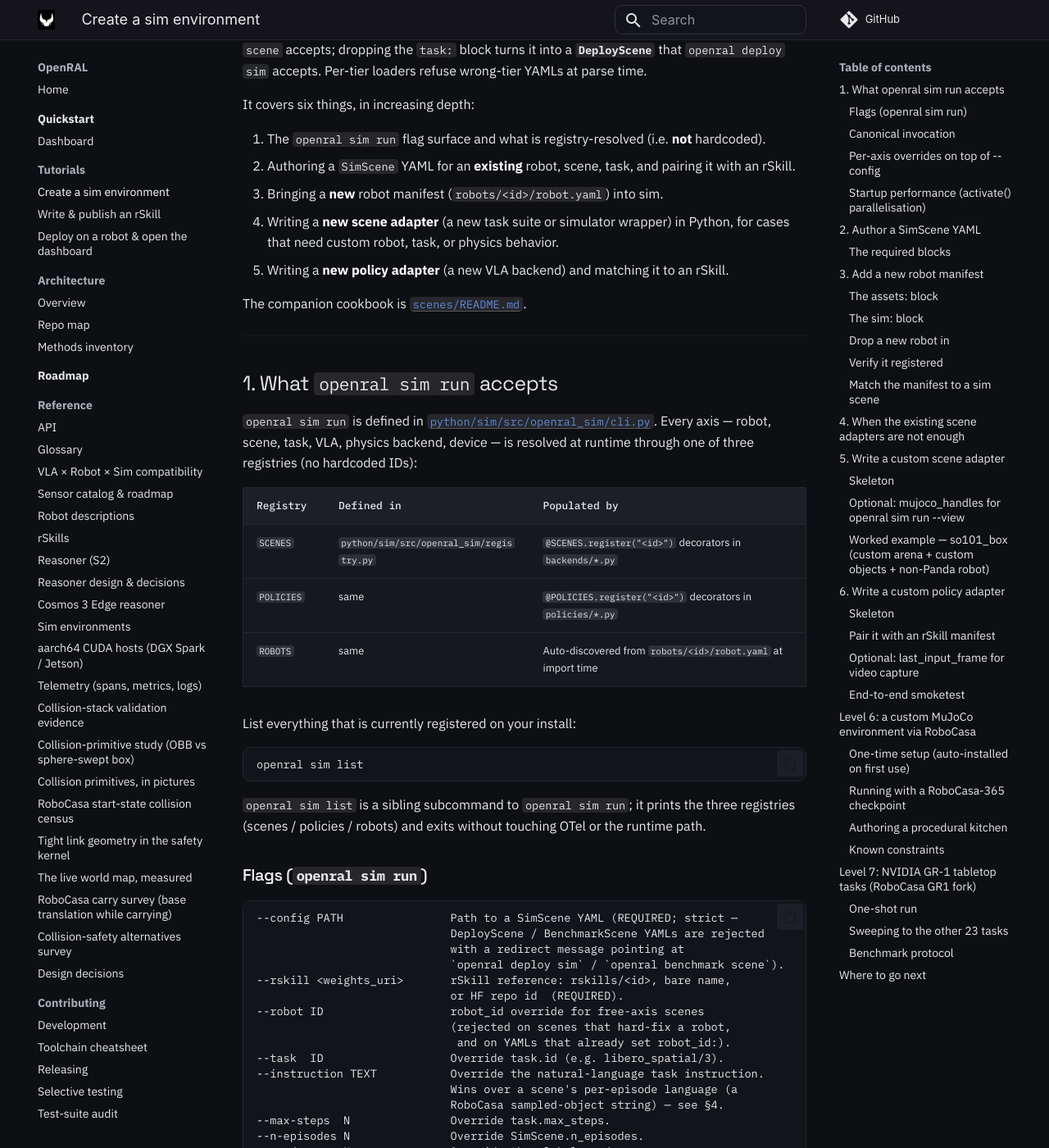
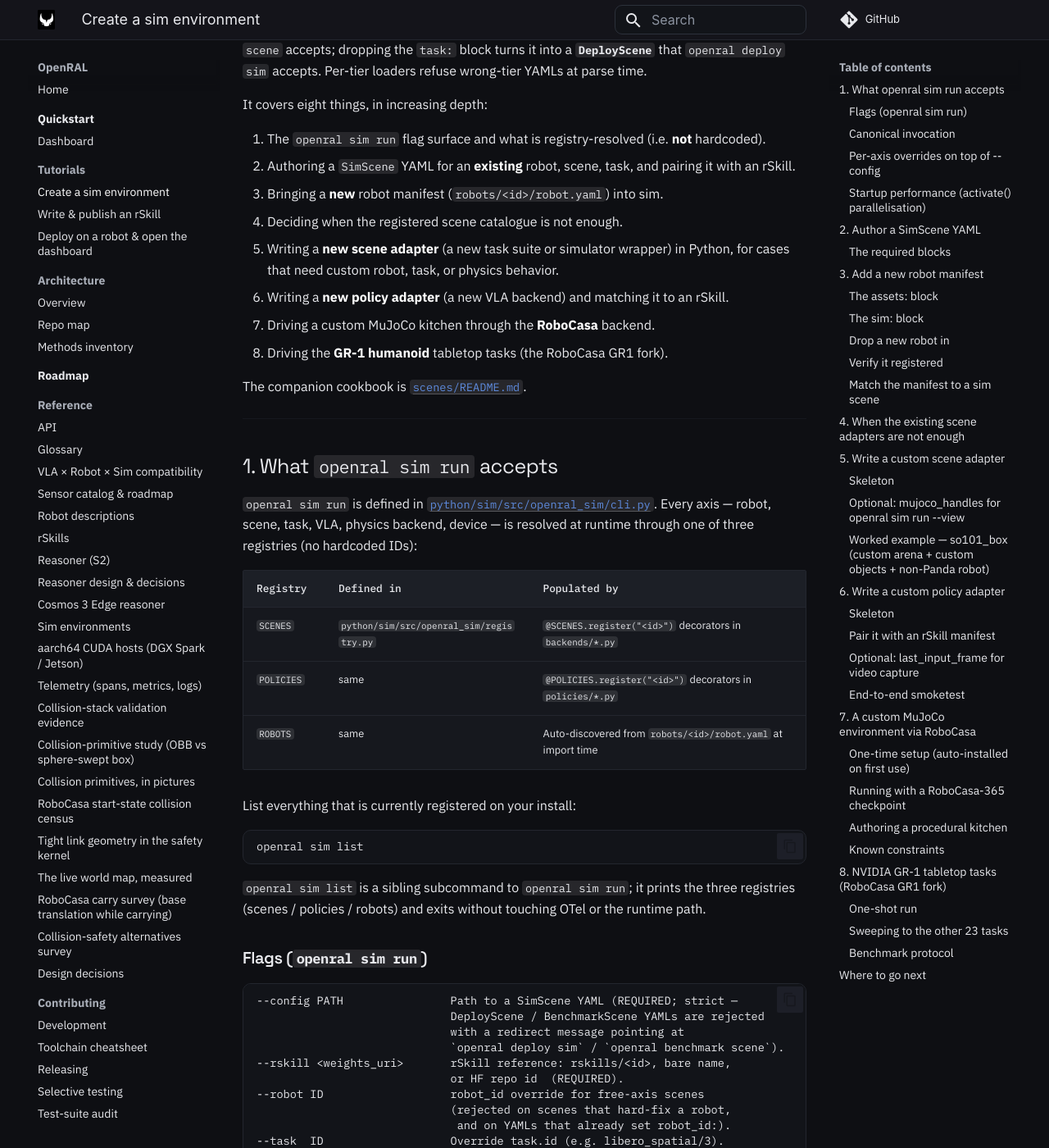
Before and after one commit to OpenRAL/openral, an MkDocs documentation site: the page built from docs/tutorials/sim/create-a-sim-environment.md, in a window 1280 px wide and 1400 px high, scrolled down 472 px. Shown: the whole window at 82% size. Built offline with MkDocs 1.6.1 and Material for MkDocs 9.7.7, drawn with Linux system fonts in a browser that asks for light colours; comment, search, counter and statistics services are not loaded; some of the changed text lies outside the part shown.

Commit message:
docs(sim): make the tutorial's own section numbering usable
The page promised "six things" and listed five, then ran sections 1-6
before restarting at "Level 6" and "Level 7" — so it contained two
different section 6s, and a reader following a cross-reference landed in
the wrong half of the document.

Renumbered the two Level sections to 7 and 8, and grew the intro list to
the eight things the page actually covers (it had omitted §4 entirely
along with both RoboCasa sections).

Four cross-references pointed at the wrong section and are repointed to
what they describe:

- `--instruction` vs a scene's per-episode language is RoboCasa backend
  behaviour (§7), not §4.
- the `mock` scene is introduced in the scene-adapter section (§5).
- the register-by-import wiring for a policy adapter is also §5.
- "Section 5" is normalised to the §N form the rest of the page uses.

Signed-off-by: Adrian <adrianllopart@gmail.com>
Co-Authored-By: Claude Opus 5 <noreply@anthropic.com>
Claude-Session: https://claude.ai/code/session_01JEvL6sJTtrPB1RHFxkRfPN

````diff
--- a/docs/tutorials/sim/create-a-sim-environment.md
+++ b/docs/tutorials/sim/create-a-sim-environment.md
@@ -23,17 +23,20 @@ shape consumed by `openral sim run`. Adding `metadata: {paper, honest_scope}`
 `task:` block turns it into a **`DeployScene`** that `openral deploy sim`
 accepts. Per-tier loaders refuse wrong-tier YAMLs at parse time.
 
-It covers six things, in increasing depth:
+It covers eight things, in increasing depth:
 
 1. The `openral sim run` flag surface and what is registry-resolved (i.e. **not**
    hardcoded).
 2. Authoring a `SimScene` YAML for an **existing** robot, scene, task,
    and pairing it with an rSkill.
 3. Bringing a **new** robot manifest (`robots/<id>/robot.yaml`) into sim.
-4. Writing a **new scene adapter** (a new task suite or simulator wrapper)
+4. Deciding when the registered scene catalogue is not enough.
+5. Writing a **new scene adapter** (a new task suite or simulator wrapper)
    in Python, for cases that need custom robot, task, or physics behavior.
-5. Writing a **new policy adapter** (a new VLA backend) and matching it to an
+6. Writing a **new policy adapter** (a new VLA backend) and matching it to an
    rSkill.
+7. Driving a custom MuJoCo kitchen through the **RoboCasa** backend.
+8. Driving the **GR-1 humanoid** tabletop tasks (the RoboCasa GR1 fork).
 
 The companion cookbook is [`scenes/README.md`](https://github.com/OpenRAL/openral/blob/master/scenes/README.md).
 
@@ -77,7 +80,7 @@ runtime path.
 --task  ID                   Override task.id (e.g. libero_spatial/3).
 --instruction TEXT           Override the natural-language task instruction.
                              Wins over a scene's per-episode language (a
-                             RoboCasa sampled-object string) — see §4.
+                             RoboCasa sampled-object string) — see §7.
 --max-steps  N               Override task.max_steps.
 --n-episodes N               Override SimScene.n_episodes.
 --seed       N               Override the global seed.
@@ -375,13 +378,13 @@ print(robot.name, len(robot.joints))
 Every scene adapter expects a specific embodiment. LIBERO assumes a 7-DoF arm
 with a parallel gripper; MetaWorld assumes the Sawyer. For your new robot to
 run end-to-end you also need either (a) a scene adapter that knows how to drive
-it, or (b) the `mock` scene, which accepts any action dimensionality (see §4).
+it, or (b) the `mock` scene, which accepts any action dimensionality (see §5).
 
 ---
 
 ## 4. When the existing scene adapters are **not** enough
 
-Reach for the Python adapter path (Section 5) when the registered scene
+Reach for the Python adapter path (§5) when the registered scene
 catalogue cannot express the task you need. Common reasons:
 
 - You want a completely different arena (no LIBERO floor / table).
@@ -601,7 +604,7 @@ def _build(env_cfg: "SimEnvironment") -> _MyPolicy:
     return _MyPolicy(spec=env_cfg.vla, device=env_cfg.vla.device)
 ```
 
-Wire it in via the same `policies/__init__.py` import pattern as §4.
+Wire it in via the same `policies/__init__.py` import pattern as §5.
 
 ### Pair it with an rSkill manifest
 
@@ -661,7 +664,7 @@ fails loud on mismatches.)
 
 ---
 
-## Level 6: a custom MuJoCo environment via RoboCasa
+## 7. A custom MuJoCo environment via RoboCasa
 
 **RoboCasa** is a `openral sim` backend so you can run kitchen
 scenarios with custom robots, tasks, and rSkills against real MuJoCo
@@ -804,7 +807,7 @@ prebuilt-vs-procedural XOR.
 
 ---
 
-## Level 7: NVIDIA GR-1 tabletop tasks (RoboCasa GR1 fork)
+## 8. NVIDIA GR-1 tabletop tasks (RoboCasa GR1 fork)
 
 The [RoboCasa GR1 Tabletop Tasks](https://github.com/robocasa/robocasa-gr1-tabletop-tasks)
 fork — a soft fork of robocasa that NVIDIA shipped alongside the
````
